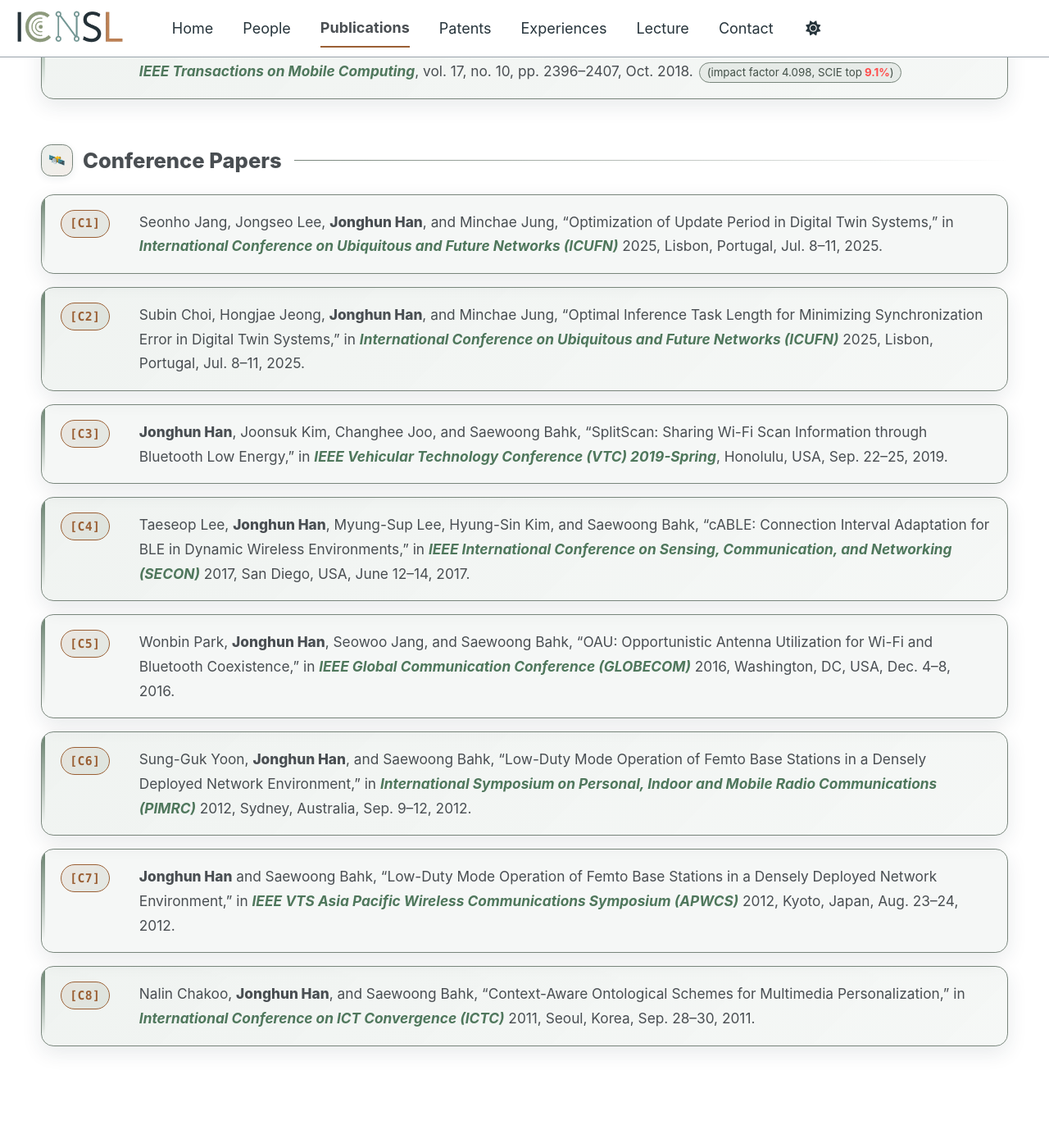
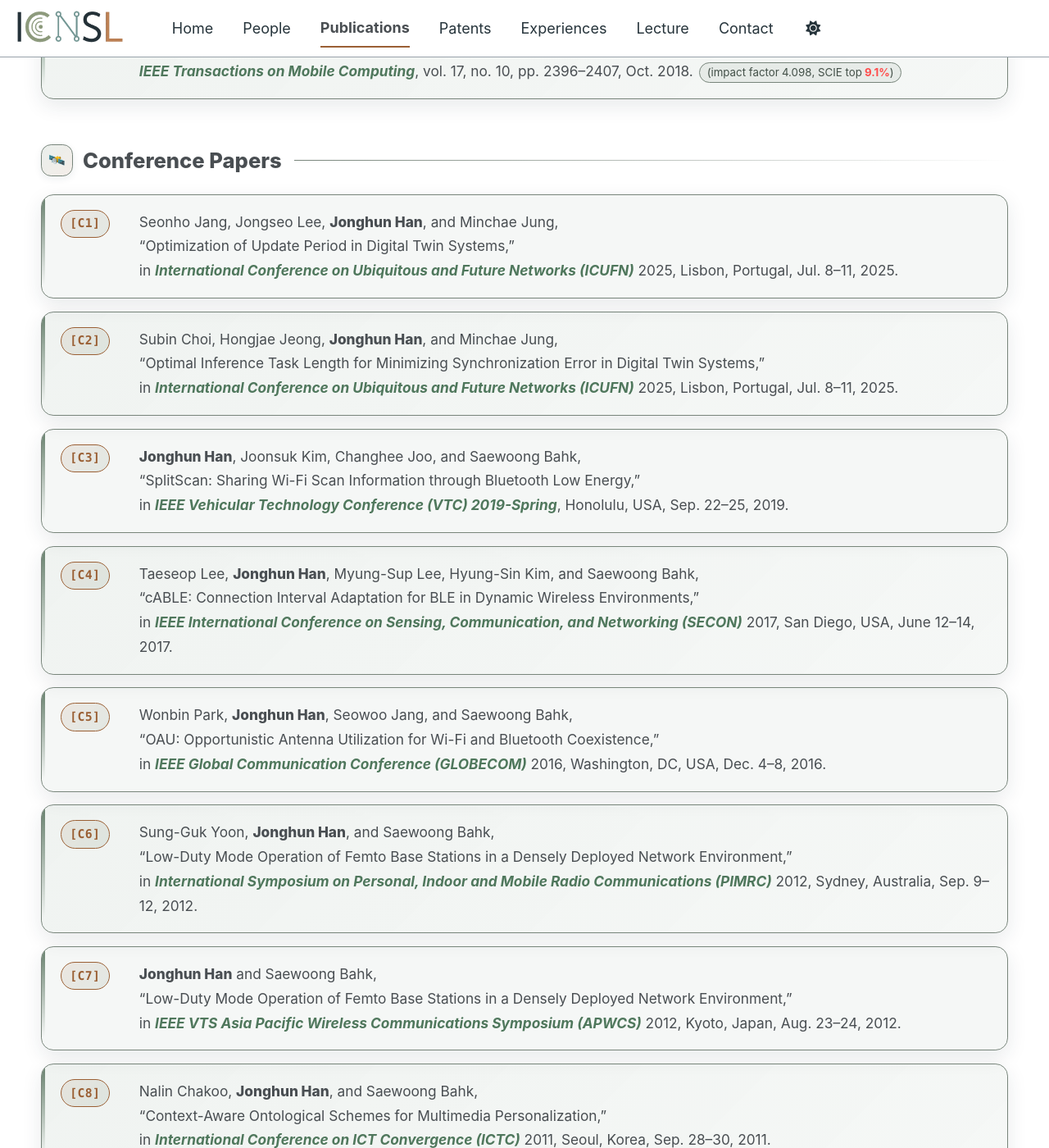
Before and after one commit to icnsl/icnsl.github.io, a Jekyll site: the page built from _pages/publications.md, in a window 1280 px wide and 1400 px high, scrolled down 1084 px. Shown: the whole window at 82% size. Built offline with Jekyll 4.4.1, drawn with Linux system fonts in a browser that asks for light colours; a script bundle is joined from its source files by our own code; library files that are not in the unit come from our copies.

```diff
--- a/_pages/publications.md
+++ b/_pages/publications.md
@@ -98,8 +98,8 @@ hide_title: true
 <div class="pub-entry" id="pub-c1">
   <div class="pub-no">[C1]</div>
   <div class="pub-citation">
-    Seonho Jang, Jongseo Lee, <strong>Jonghun Han</strong>, and Minchae Jung,
-    “Optimization of Update Period in Digital Twin Systems,”
+    Seonho Jang, Jongseo Lee, <strong>Jonghun Han</strong>, and Minchae Jung, <br>
+    “Optimization of Update Period in Digital Twin Systems,” <br>
     in <em>International Conference on Ubiquitous and Future Networks (ICUFN)</em> 2025,
     Lisbon, Portugal, Jul. 8–11, 2025.
   </div>
@@ -108,8 +108,8 @@ hide_title: true
 <div class="pub-entry" id="pub-c2">
   <div class="pub-no">[C2]</div>
   <div class="pub-citation">
-    Subin Choi, Hongjae Jeong, <strong>Jonghun Han</strong>, and Minchae Jung,
-    “Optimal Inference Task Length for Minimizing Synchronization Error in Digital Twin Systems,”
+    Subin Choi, Hongjae Jeong, <strong>Jonghun Han</strong>, and Minchae Jung, <br>
+    “Optimal Inference Task Length for Minimizing Synchronization Error in Digital Twin Systems,” <br>
     in <em>International Conference on Ubiquitous and Future Networks (ICUFN)</em> 2025,
     Lisbon, Portugal, Jul. 8–11, 2025.
   </div>
@@ -118,8 +118,8 @@ hide_title: true
 <div class="pub-entry" id="pub-c3">
   <div class="pub-no">[C3]</div>
   <div class="pub-citation">
-    <strong>Jonghun Han</strong>, Joonsuk Kim, Changhee Joo, and Saewoong Bahk,
-    “SplitScan: Sharing Wi-Fi Scan Information through Bluetooth Low Energy,”
+    <strong>Jonghun Han</strong>, Joonsuk Kim, Changhee Joo, and Saewoong Bahk, <br>
+    “SplitScan: Sharing Wi-Fi Scan Information through Bluetooth Low Energy,” <br>
     in <em>IEEE Vehicular Technology Conference (VTC) 2019-Spring</em>,
     Honolulu, USA, Sep. 22–25, 2019.
   </div>
@@ -128,8 +128,8 @@ hide_title: true
 <div class="pub-entry" id="pub-c4">
   <div class="pub-no">[C4]</div>
   <div class="pub-citation">
-    Taeseop Lee, <strong>Jonghun Han</strong>, Myung-Sup Lee, Hyung-Sin Kim, and Saewoong Bahk,
-    “cABLE: Connection Interval Adaptation for BLE in Dynamic Wireless Environments,”
+    Taeseop Lee, <strong>Jonghun Han</strong>, Myung-Sup Lee, Hyung-Sin Kim, and Saewoong Bahk, <br>
+    “cABLE: Connection Interval Adaptation for BLE in Dynamic Wireless Environments,” <br>
     in <em>IEEE International Conference on Sensing, Communication, and Networking (SECON)</em> 2017,
     San Diego, USA, June 12–14, 2017.
   </div>
@@ -138,8 +138,8 @@ hide_title: true
 <div class="pub-entry" id="pub-c5">
   <div class="pub-no">[C5]</div>
   <div class="pub-citation">
-    Wonbin Park, <strong>Jonghun Han</strong>, Seowoo Jang, and Saewoong Bahk,
-    “OAU: Opportunistic Antenna Utilization for Wi-Fi and Bluetooth Coexistence,”
+    Wonbin Park, <strong>Jonghun Han</strong>, Seowoo Jang, and Saewoong Bahk, <br>
+    “OAU: Opportunistic Antenna Utilization for Wi-Fi and Bluetooth Coexistence,” <br>
     in <em>IEEE Global Communication Conference (GLOBECOM)</em> 2016,
     Washington, DC, USA, Dec. 4–8, 2016.
   </div>
@@ -148,8 +148,8 @@ hide_title: true
 <div class="pub-entry" id="pub-c6">
   <div class="pub-no">[C6]</div>
   <div class="pub-citation">
-    Sung-Guk Yoon, <strong>Jonghun Han</strong>, and Saewoong Bahk,
-    “Low-Duty Mode Operation of Femto Base Stations in a Densely Deployed Network Environment,”
+    Sung-Guk Yoon, <strong>Jonghun Han</strong>, and Saewoong Bahk, <br>
+    “Low-Duty Mode Operation of Femto Base Stations in a Densely Deployed Network Environment,” <br>
     in <em>International Symposium on Personal, Indoor and Mobile Radio Communications (PIMRC)</em> 2012,
     Sydney, Australia, Sep. 9–12, 2012.
   </div>
@@ -158,8 +158,8 @@ hide_title: true
 <div class="pub-entry" id="pub-c7">
   <div class="pub-no">[C7]</div>
   <div class="pub-citation">
-    <strong>Jonghun Han</strong> and Saewoong Bahk,
-    “Low-Duty Mode Operation of Femto Base Stations in a Densely Deployed Network Environment,”
+    <strong>Jonghun Han</strong> and Saewoong Bahk, <br>
+    “Low-Duty Mode Operation of Femto Base Stations in a Densely Deployed Network Environment,” <br>
     in <em>IEEE VTS Asia Pacific Wireless Communications Symposium (APWCS)</em> 2012,
     Kyoto, Japan, Aug. 23–24, 2012.
   </div>
@@ -168,8 +168,8 @@ hide_title: true
 <div class="pub-entry" id="pub-c8">
   <div class="pub-no">[C8]</div>
   <div class="pub-citation">
-    Nalin Chakoo, <strong>Jonghun Han</strong>, and Saewoong Bahk,
-    “Context-Aware Ontological Schemes for Multimedia Personalization,”
+    Nalin Chakoo, <strong>Jonghun Han</strong>, and Saewoong Bahk, <br>
+    “Context-Aware Ontological Schemes for Multimedia Personalization,” <br>
     in <em>International Conference on ICT Convergence (ICTC)</em> 2011,
     Seoul, Korea, Sep. 28–30, 2011.
   </div>
```
